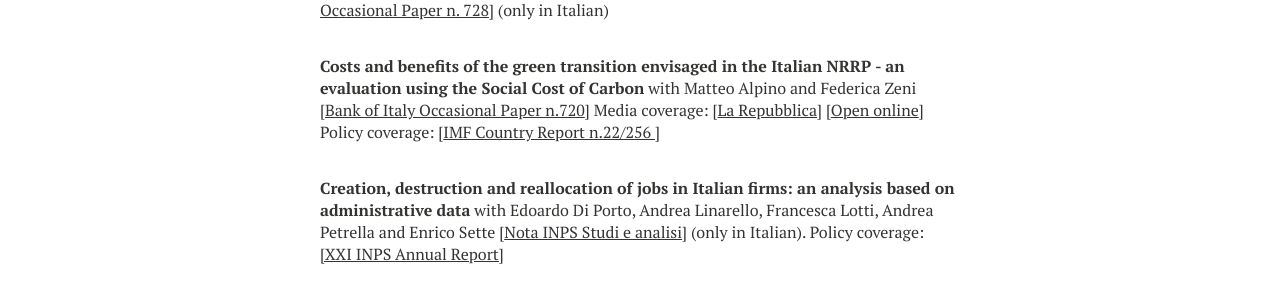
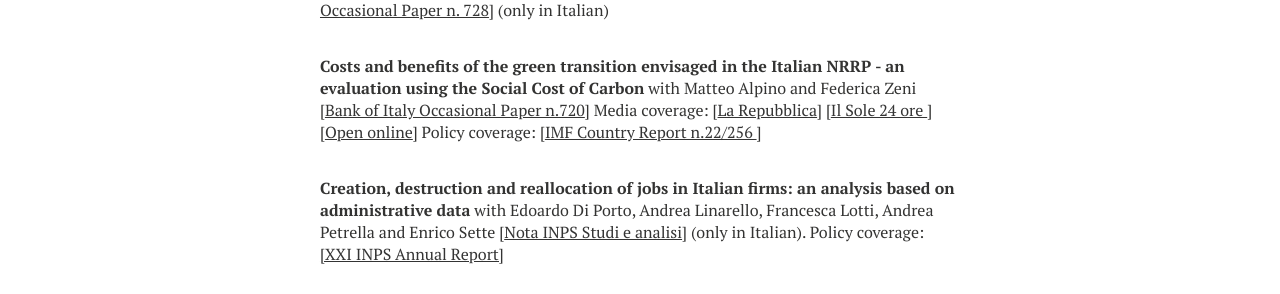
Before and after one commit to luca-citino/luca-citino.github.io, a Jekyll site: the page built from research.md, in a window 1280 px wide. Shown: the part 854-1148 px from the top of the page. Built offline with Jekyll 4.4.1, drawn with Linux system fonts in a browser that asks for light colours; nearby versions of some CDN libraries; some web fonts are replaced.

Commit message:
Update research.md

```diff
--- a/research.md
+++ b/research.md
@@ -25,7 +25,7 @@ title: Research
 
 **The effects of climate change on the Italian economy. A research project of the Bank of Italy** with Matteo Alpino, Guido de Blasio and Federica Zeni [<a href="https://www.bancaditalia.it/pubblicazioni/qef/2022-0728/index.html">Bank of Italy Occasional Paper n. 728</a>] (only in Italian)
 
-**Costs and benefits of the green transition envisaged in the Italian NRRP - an evaluation using the Social Cost of Carbon** with Matteo Alpino and Federica Zeni [<a href="https://www.bancaditalia.it/pubblicazioni/qef/2022-0720/QEF_720.pdf">Bank of Italy Occasional Paper n.720</a>] Media coverage: [<a href="https://www.repubblica.it/economia/2022/10/16/news/superbonus_modifiche_nuovo_governo-370315835/">La Repubblica</a>] [<a href="https://www.open.online/2022/10/17/pnrr-studio-bankitalia-superbonus/">Open online</a>] Policy coverage: [<a href="https://www.imf.org/en/Publications/CR/Issues/2022/07/28/Italy-Selected-Issues-521489">IMF Country Report n.22/256 </a>]
+**Costs and benefits of the green transition envisaged in the Italian NRRP - an evaluation using the Social Cost of Carbon** with Matteo Alpino and Federica Zeni [<a href="https://www.bancaditalia.it/pubblicazioni/qef/2022-0720/QEF_720.pdf">Bank of Italy Occasional Paper n.720</a>] Media coverage: [<a href="https://www.repubblica.it/economia/2022/10/16/news/superbonus_modifiche_nuovo_governo-370315835/">La Repubblica</a>] [<a href="https://www.ilsole24ore.com/art/bankitalia-il-superbonus-costa-caro-e-produce-scarsi-benefici-ambientali-AEUmAL9B">Il Sole 24 ore </a>] [<a href="https://www.open.online/2022/10/17/pnrr-studio-bankitalia-superbonus/">Open online</a>] Policy coverage: [<a href="https://www.imf.org/en/Publications/CR/Issues/2022/07/28/Italy-Selected-Issues-521489">IMF Country Report n.22/256 </a>]
 
 **Creation, destruction and reallocation of jobs in Italian firms: an analysis based on administrative data** with Edoardo Di Porto, Andrea Linarello, Francesca Lotti, Andrea Petrella and Enrico Sette [<a href="https://www.inps.it/docallegatiNP/Mig/Dati_analisi_bilanci/Attivita_ricerca/Studi_e_analisi/2022/nota_BdI_Inps_05_2022.pdf">Nota INPS Studi e analisi</a>] (only in Italian). Policy coverage: <a href="https://www.inps.it/docallegatiNP/Mig/Dati_analisi_bilanci/Rapporti_annuali/XXI_Rapporto_Annuale/XXI_Rapporto_Annuale.pdf">[XXI INPS Annual Report]</a>
 
```
